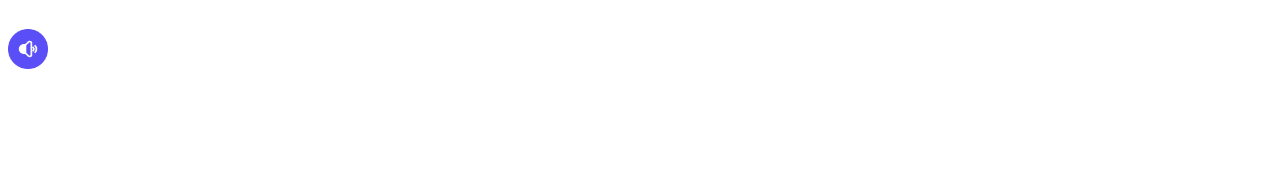
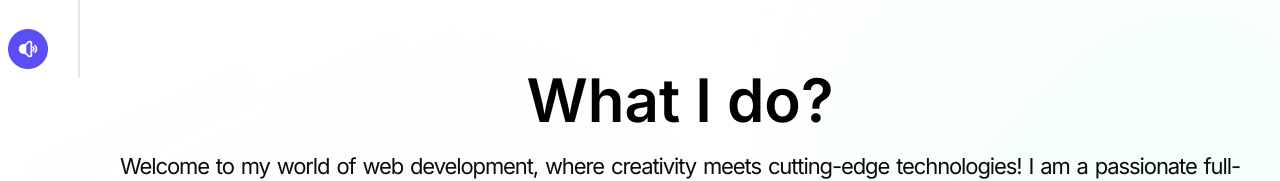
Before and after one commit to Slowbat200/my-portfolio, a Next.js app: page /landing in a window 1280 px wide. Before the commit this address had no page. Shown: the part 723-904 px from the top of the page. Before the commit the page ends 800 px from the top, so only its background shows below. Built offline with nearby package versions, Linux system fonts and the light colour scheme.

Commit message:
fixed sign-out

```diff
--- a/app/(landing)/components/Info.tsx
+++ b/app/(landing)/(routes)/landing/components/Info.tsx
@@ -9,9 +9,9 @@ const Info = () => {
   return (
     <section className='pt-10'>
       <div className='relative xs:max-container px-8 mx-2 mt-5 pt-2'>
-        <motion.h1 variants={fadeIn('right  ', 'tween', 0.7, 1)} initial='hidden' whileInView={'show'} className='dark:text-white text-black text-4xl md:text-5xl lg:text-6xl font-semibold text-center'>
+        <h1 className='dark:text-white text-black text-4xl md:text-5xl lg:text-6xl font-semibold text-center'>
           What I do?
-        </motion.h1>
+        </h1>
         <p className="md:text-[22px] text-[17px] mt-5 text-justify tracking-tighter">
           {features.map((feature)=>(
             <span key={feature.id}>{feature.description}</span>
--- a/components/navbar.tsx
+++ b/components/navbar.tsx
@@ -45,7 +45,7 @@ export const Navbar: React.FC = () => {
         {/** Creating Dark/Light mode toggler */}
         <ModeToggle />
         {/** Creating UserButton which creating account information */}
-        <UserButton afterSignOutUrl='/' />
+        <UserButton afterSignOutUrl='/sign-in' />
       </div>
     </div>
   );
```
Also changed, not shown: app/(landing)/(routes)/landing/components/hire.tsx (renamed from app/(landing)/components/hire.tsx), app/(landing)/(routes)/landing/page.tsx (renamed from app/(landing)/page.tsx), app/(landing)/(routes)/layout.tsx (renamed from app/(landing)/layout.tsx).
